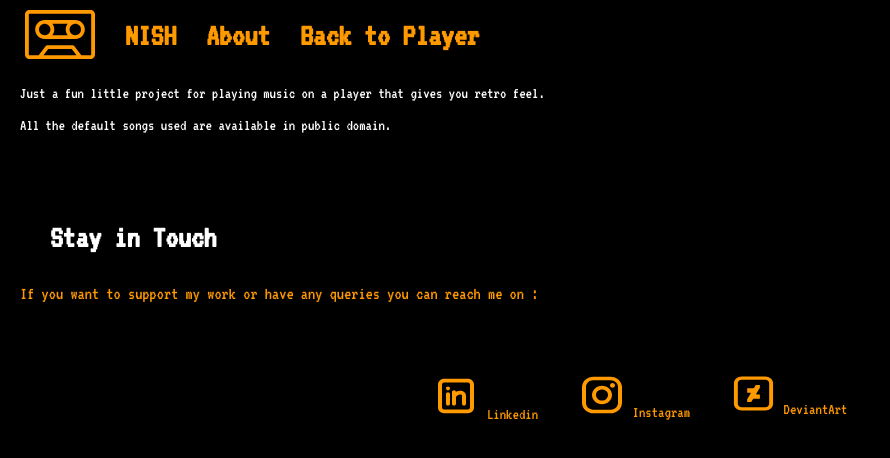
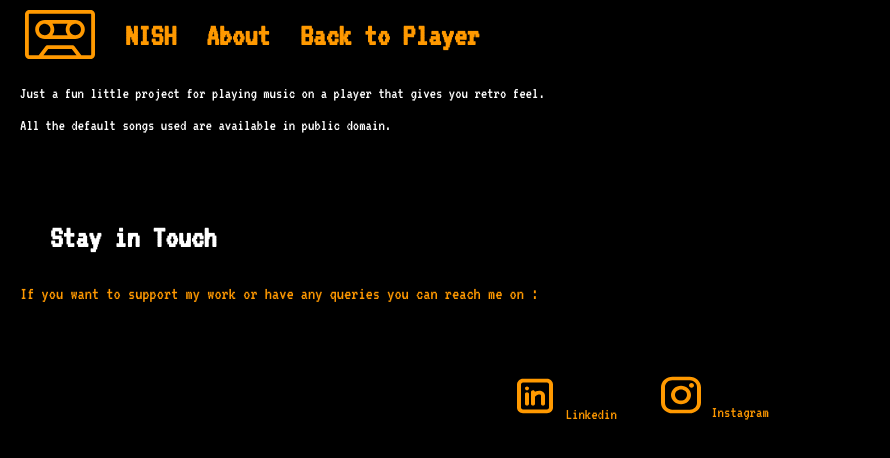
Before and after one commit to tanujsinghchauhan/Nish-musicbox, a plain HTML site: page about.html in a window 1280 px wide. Shown: the whole page, without its empty margins (0-890 px from the left). Drawn offline with Linux system fonts and the light colour scheme; a web font is replaced by a local one.

Commit message:
removed icon

```diff
--- a/about.html
+++ b/about.html
@@ -68,19 +68,9 @@
                 </svg>
                <a href="https://www.instagram.com/t_serenade_/">Instagram</a>
 
-        </div></a><a href="https://www.deviantart.com/tserenade" target="_blank">
-        <div class="DeviantArt">
-            <svg width="47" height="41" viewBox="0 0 47 41" fill="none" xmlns="http://www.w3.org/2000/svg">
-                <g id="jam:deviantart-square">
-                <g id="Group">
-                <path id="Vector" d="M29.8724 11.9754H25.8147L24.1423 14.7224C24.0407 14.8869 23.8897 15.0243 23.7055 15.1197C23.5213 15.215 23.3108 15.2649 23.0966 15.264H17.1746V19.6253H20.3804C20.7368 19.6253 20.9659 19.9448 20.8014 20.213L17.1746 26.1717V29.0588H21.2264L22.8968 26.3135C22.9987 26.1493 23.1498 26.0123 23.334 25.9172C23.5182 25.8221 23.7285 25.7725 23.9426 25.7736H29.8763V21.4105H26.6607C26.5806 21.4121 26.5015 21.3954 26.431 21.3622C26.3605 21.329 26.3011 21.2804 26.2586 21.2212C26.2162 21.1619 26.1921 21.094 26.1888 21.0242C26.1855 20.9544 26.203 20.885 26.2397 20.8229L29.8744 14.8522V11.9771L29.8724 11.9754Z" />
-                <path id="Vector_2" d="M11.75 6.83333C10.7112 6.83333 9.71498 7.1933 8.98046 7.83405C8.24594 8.4748 7.83329 9.34384 7.83329 10.25V30.75C7.83329 31.6562 8.24594 32.5252 8.98046 33.1659C9.71498 33.8067 10.7112 34.1667 11.75 34.1667H35.25C36.2887 34.1667 37.2849 33.8067 38.0195 33.1659C38.754 32.5252 39.1666 31.6562 39.1666 30.75V10.25C39.1666 9.34384 38.754 8.4748 38.0195 7.83405C37.2849 7.1933 36.2887 6.83333 35.25 6.83333H11.75ZM11.75 3.41667H35.25C37.3275 3.41667 39.3199 4.13661 40.789 5.4181C42.258 6.6996 43.0833 8.43769 43.0833 10.25V30.75C43.0833 32.5623 42.258 34.3004 40.789 35.5819C39.3199 36.8634 37.3275 37.5833 35.25 37.5833H11.75C9.67243 37.5833 7.67999 36.8634 6.21096 35.5819C4.74192 34.3004 3.91663 32.5623 3.91663 30.75V10.25C3.91663 8.43769 4.74192 6.6996 6.21096 5.4181C7.67999 4.13661 9.67243 3.41667 11.75 3.41667Z" />
-                </g>
-                </g>
-                </svg>
-                <a href="https://www.deviantart.com/tserenade">DeviantArt</a>
+        </div>
 
-        </div></a>
+        </div>
     </div>
 
     </div>
```
